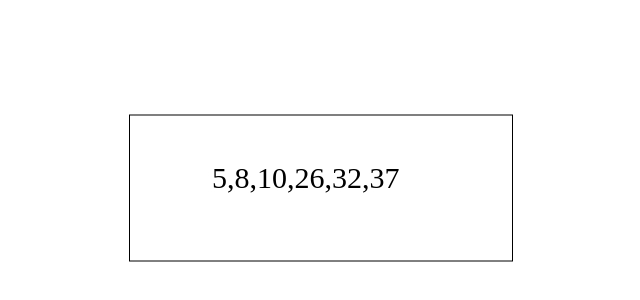
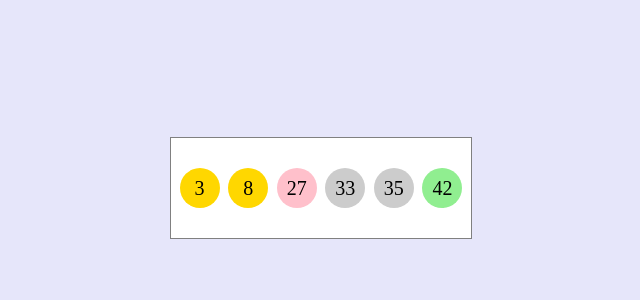
Before and after one commit to jingoochoi/loto, a plain HTML site: page index.html in a window 1280 px wide. Shown: the part 212-512 px from the top of the page, without its empty margins (319-959 px from the left). Drawn offline with Linux system fonts and the light colour scheme.

Commit message:
Update index.html

```diff
--- a/index.html
+++ b/index.html
@@ -5,24 +5,53 @@
     <meta name="viewport" content="width=device-width, initial-scale=1.0">
     <title>dream of lotto</title>
     <style>
-        div{position: absolute;width: 300px;height: 100px;top: 50%;left: 50%;transform: translate(-50%,-50%);border: 1px solid black;font-size: 30px;padding-top: 45px;padding-left: 82px;}
+        body{background-color: lavender;}
+        .wrap{position: absolute;width: 300px;height: 100px;top: 50%;left: 50%;transform: translate(-50%,-50%);border: 1px solid gray;display: flex;justify-content: space-evenly;align-items: center;font-size: 20px;background-color: #fff;}
+        .can1{width: 40px;height: 40px;display: flex;justify-content: center;align-items: center;border-radius: 50%;background-color: gold;}
+        .can2{width: 40px;height: 40px;display: flex;justify-content: center;align-items: center;border-radius: 50%;background-color: gold;}
+        .can3{width: 40px;height: 40px;display: flex;justify-content: center;align-items: center;border-radius: 50%;background-color: gold;}
+        .can4{width: 40px;height: 40px;display: flex;justify-content: center;align-items: center;border-radius: 50%;background-color: gold;}
+        .can5{width: 40px;height: 40px;display: flex;justify-content: center;align-items: center;border-radius: 50%;background-color: gold;}
+        .can6{width: 40px;height: 40px;display: flex;justify-content: center;align-items: center;border-radius: 50%;background-color: gold;}
     </style>
 </head>
 <body>
-    <div></div>
+    <div class="wrap">
+        <div class="can1"></div>
+        <div class="can2"></div>
+        <div class="can3"></div>
+        <div class="can4"></div>
+        <div class="can5"></div>
+        <div class="can6"></div>
+    </div>
     <script>
         let nums=[]
         for (let i = 1; i <= 45; i++) {
             nums.push(i)
         }
-        nums.sort(function () {
-            return Math.random()-0.5
-        })
+        for (let i = nums.length - 1; i > 0; i--) {
+            const j = Math.floor(Math.random() * (i + 1));
+            [nums[i], nums[j]] = [nums[j], nums[i]];
+        }
         let loto=nums.slice(0,6)
         loto.sort(function (a,b) {
             return a-b
         })
-        document.querySelector('div').innerText=loto
+        for (let i = 0; i < loto.length; i++) {
+            document.querySelector(`.can${i+1}`).innerHTML=loto[i]
+            if (loto[i]>10&loto[i]<21) {
+                document.querySelector(`.can${i+1}`).style.backgroundColor='skyblue'
+            }
+            if (loto[i]>20&loto[i]<31) {
+                document.querySelector(`.can${i+1}`).style.backgroundColor='pink'
+            }
+            if (loto[i]>30&loto[i]<41) {
+                document.querySelector(`.can${i+1}`).style.backgroundColor='#ccc'
+            }
+            if (loto[i]>40) {
+                document.querySelector(`.can${i+1}`).style.backgroundColor='lightgreen'
+            }
+        }
     </script>
 </body>
 </html>
```
